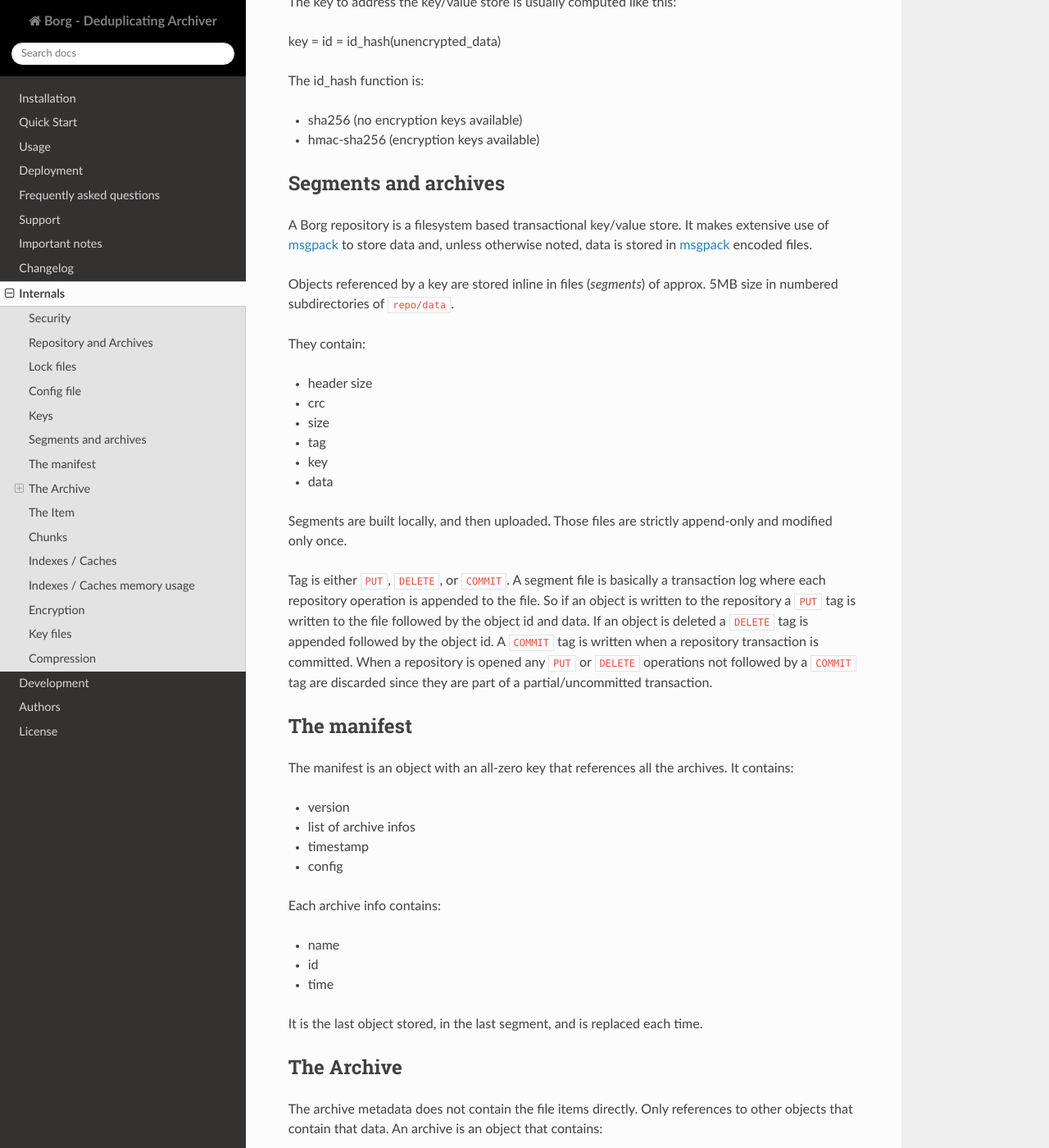
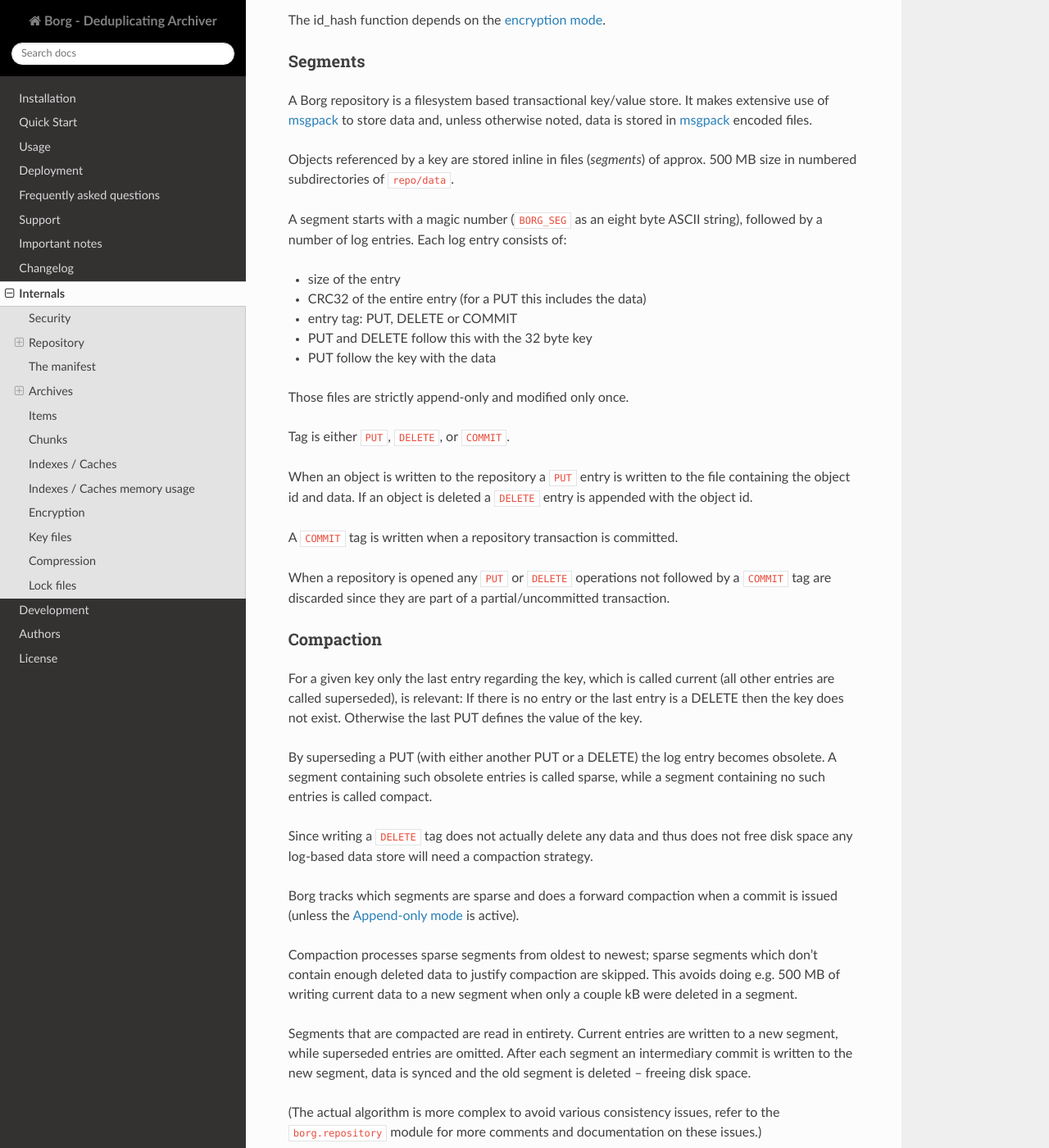
Before and after one commit to borgbackup/borg, a Sphinx documentation site: the page built from docs/internals.rst, in a window 1280 px wide and 1400 px high, scrolled down 1988 px. Shown: the whole window at 82% size. Built offline with Sphinx 7.4.7 and the Read the Docs theme 2.0.0, drawn with Linux system fonts in a browser that asks for light colours; pages that are not in the unit, such as notebooks, are missing from menus; the version number could not be read and is left out; some of the changed text lies outside the part shown.

Commit message:
docs: edited internals section a bit

```diff
--- a/docs/internals.rst
+++ b/docs/internals.rst
@@ -13,16 +13,27 @@
 mechanisms of |project_name|. It is partly based on `mailing list
 discussion about internals`_ and also on static code analysis.
 
+Borg is uses a low-level, key-value store, the Repository_, and implements
+a more complex data structure on top of it, which is made up of the manifest_,
+`archives <archive>`_, `items <item>`_ and `data chunks <chunks>`_.
 
-Repository and Archives
------------------------
+Each repository can hold multiple `archives <archive>`_, which represent
+individual backups that contain a full archive of the files specified
+when the backup was performed.
 
-|project_name| stores its data in a `Repository`. Each repository can
-hold multiple `Archives`, which represent individual backups that
-contain a full archive of the files specified when the backup was
-performed. Deduplication is performed across multiple backups, both on
-data and metadata, using `Chunks` created by the chunker using the Buzhash_
+Deduplication is performed globally across all data in the repository
+(multiple backups and even multiple hosts), both on data and
+metadata, using `chunks <chunk>`_ created by the chunker using the Buzhash_
 algorithm.
+
+Repository
+----------
+
+.. Some parts of this description were taken from the Repository docstring
+
+|project_name| stores its data in a `Repository`, which is a filesystem-based
+transactional key-value store. Thus the repository does not know about
+the concept of archives or items.
 
 Each repository has the following file structure:
 
@@ -44,35 +55,13 @@
 lock.roster and lock.exclusive/*
   used by the locking system to manage shared and exclusive locks
 
-
-Lock files
-----------
-
-|project_name| uses locks to get (exclusive or shared) access to the cache and
-the repository.
-
-The locking system is based on creating a directory `lock.exclusive` (for
-exclusive locks). Inside the lock directory, there is a file indicating
-hostname, process id and thread id of the lock holder.
-
-There is also a json file `lock.roster` that keeps a directory of all shared
-and exclusive lockers.
-
-If the process can create the `lock.exclusive` directory for a resource, it has
-the lock for it. If creation fails (because the directory has already been
-created by some other process), lock acquisition fails.
-
-The cache lock is usually in `~/.cache/borg/REPOID/lock.*`.
-The repository lock is in `repository/lock.*`.
-
-In case you run into troubles with the locks, you can use the ``borg break-lock``
-command after you first have made sure that no |project_name| process is
-running on any machine that accesses this resource. Be very careful, the cache
-or repository might get damaged if multiple processes use it at the same time.
-
+Transactionality is achieved by using a log (aka journal) to record changes. The log is a series of numbered files
+called segments_. Each segment is a series of log entries. The segment number together with the offset of each
+entry relative to its segment start establishes an ordering of the log entries. This is the "definition" of
+time for the purposes of the log.
 
 Config file
------------
+~~~~~~~~~~~
 
 Each repository has a ``config`` file which which is a ``INI``-style file
 and looks like this::
@@ -88,61 +77,93 @@
 repository around so you can make a local transfer then decide to move
 the repository to another (even remote) location at a later time.
 
+Keys
+~~~~
 
-Keys
-----
-The key to address the key/value store is usually computed like this:
+Repository keys are byte-strings of fixed length (32 bytes), they
+don't have a particular meaning (except for the Manifest_).
 
-key = id = id_hash(unencrypted_data)
+Normally the keys are computed like this::
 
-The id_hash function is:
+  key = id = id_hash(unencrypted_data)
 
-* sha256 (no encryption keys available)
-* hmac-sha256 (encryption keys available)
+The id_hash function depends on the :ref:`encryption mode <borg_init>`.
 
-
-Segments and archives
----------------------
+Segments
+~~~~~~~~
 
 A |project_name| repository is a filesystem based transactional key/value
 store. It makes extensive use of msgpack_ to store data and, unless
 otherwise noted, data is stored in msgpack_ encoded files.
 
 Objects referenced by a key are stored inline in files (`segments`) of approx.
-5MB size in numbered subdirectories of ``repo/data``.
+500 MB size in numbered subdirectories of ``repo/data``.
 
-They contain:
+A segment starts with a magic number (``BORG_SEG`` as an eight byte ASCII string),
+followed by a number of log entries. Each log entry consists of:
 
-* header size
-* crc
-* size
-* tag
-* key
-* data
+* size of the entry
+* CRC32 of the entire entry (for a PUT this includes the data)
+* entry tag: PUT, DELETE or COMMIT
+* PUT and DELETE follow this with the 32 byte key
+* PUT follow the key with the data
 
-Segments are built locally, and then uploaded. Those files are
-strictly append-only and modified only once.
+Those files are strictly append-only and modified only once.
 
-Tag is either ``PUT``, ``DELETE``, or ``COMMIT``. A segment file is
-basically a transaction log where each repository operation is
-appended to the file. So if an object is written to the repository a
-``PUT`` tag is written to the file followed by the object id and
-data. If an object is deleted a ``DELETE`` tag is appended
-followed by the object id. A ``COMMIT`` tag is written when a
-repository transaction is committed.  When a repository is opened any
-``PUT`` or ``DELETE`` operations not followed by a ``COMMIT`` tag are
-discarded since they are part of a partial/uncommitted transaction.
+Tag is either ``PUT``, ``DELETE``, or ``COMMIT``.
 
+When an object is written to the repository a ``PUT`` entry is written
+to the file containing the object id and data. If an object is deleted
+a ``DELETE`` entry is appended with the object id.
+
+A ``COMMIT`` tag is written when a repository transaction is
+committed.
+
+When a repository is opened any ``PUT`` or ``DELETE`` operations not
+followed by a ``COMMIT`` tag are discarded since they are part of a
+partial/uncommitted transaction.
+
+Compaction
+~~~~~~~~~~
+
+For a given key only the last entry regarding the key, which is called current (all other entries are called
+superseded), is relevant: If there is no entry or the last entry is a DELETE then the key does not exist.
+Otherwise the last PUT defines the value of the key.
+
+By superseding a PUT (with either another PUT or a DELETE) the log entry becomes obsolete. A segment containing
+such obsolete entries is called sparse, while a segment containing no such entries is called compact.
+
+Since writing a ``DELETE`` tag does not actually delete any data and
+thus does not free disk space any log-based data store will need a
+compaction strategy.
+
+Borg tracks which segments are sparse and does a forward compaction
+when a commit is issued (unless the :ref:`append_only_mode` is
+active).
+
+Compaction processes sparse segments from oldest to newest; sparse segments
+which don't contain enough deleted data to justify compaction are skipped. This
+avoids doing e.g. 500 MB of writing current data to a new segment when only
+a couple kB were deleted in a segment.
+
+Segments that are compacted are read in entirety. Current entries are written to
+a new segment, while superseded entries are omitted. After each segment an intermediary
+commit is written to the new segment, data is synced and the old segment is deleted --
+freeing disk space.
+
+(The actual algorithm is more complex to avoid various consistency issues, refer to
+the ``borg.repository`` module for more comments and documentation on these issues.)
+
+.. _manifest:
 
 The manifest
 ------------
 
 The manifest is an object with an all-zero key that references all the
-archives.
-It contains:
+archives. It contains:
 
-* version
-* list of archive infos
+* Manifest version
+* A list of archive infos
 * timestamp
 * config
 
@@ -153,10 +174,12 @@
 * time
 
 It is the last object stored, in the last segment, and is replaced
-each time.
+each time an archive is added or deleted.
 
-The Archive
------------
+.. _archive:
+
+Archives
+--------
 
 The archive metadata does not contain the file items directly. Only
 references to other objects that contain that data. An archive is an
@@ -199,8 +222,10 @@
 A workaround is to create multiple archives with less items each, see
 also :issue:`1452`.
 
-The Item
---------
+.. _item:
+
+Items
+-----
 
 Each item represents a file, directory or other fs item and is stored as an
 ``item`` dictionary that contains:
@@ -251,7 +276,6 @@
 what files you have based on a specific set of chunk sizes).
 
 For some more general usage hints see also ``--chunker-params``.
-
 
 Indexes / Caches
 ----------------
@@ -428,6 +452,8 @@
 Encryption
 ----------
 
+.. seealso:: The :ref:`borgcrypto` section for an in-depth review.
+
 AES_-256 is used in CTR mode (so no need for padding). A 64bit initialization
 vector is used, a `HMAC-SHA256`_ is computed on the encrypted chunk with a
 random 64bit nonce and both are stored in the chunk.
@@ -453,6 +479,7 @@
 The passphrase is passed through the ``BORG_PASSPHRASE`` environment variable
 or prompted for interactive usage.
 
+.. _key_files:
 
 Key files
 ---------
@@ -550,3 +577,28 @@
 methods in one repo does not influence deduplication.
 
 See ``borg create --help`` about how to specify the compression level and its default.
+
+Lock files
+----------
+
+|project_name| uses locks to get (exclusive or shared) access to the cache and
+the repository.
+
+The locking system is based on creating a directory `lock.exclusive` (for
+exclusive locks). Inside the lock directory, there is a file indicating
+hostname, process id and thread id of the lock holder.
+
+There is also a json file `lock.roster` that keeps a directory of all shared
+and exclusive lockers.
+
+If the process can create the `lock.exclusive` directory for a resource, it has
+the lock for it. If creation fails (because the directory has already been
+created by some other process), lock acquisition fails.
+
+The cache lock is usually in `~/.cache/borg/REPOID/lock.*`.
+The repository lock is in `repository/lock.*`.
+
+In case you run into troubles with the locks, you can use the ``borg break-lock``
+command after you first have made sure that no |project_name| process is
+running on any machine that accesses this resource. Be very careful, the cache
+or repository might get damaged if multiple processes use it at the same time.
--- a/docs/security.rst
+++ b/docs/security.rst
@@ -198,6 +200,8 @@
 mode, is secure because an identical passphrase will result in a
 different derived KEK for every encryption due to the salt.
 
+Refer to the :ref:`key_files` section for details on the format.
+
 Implementations used
 --------------------
 
```
Also changed, not shown: other parts of docs/security.rst (+2 -0 lines).
